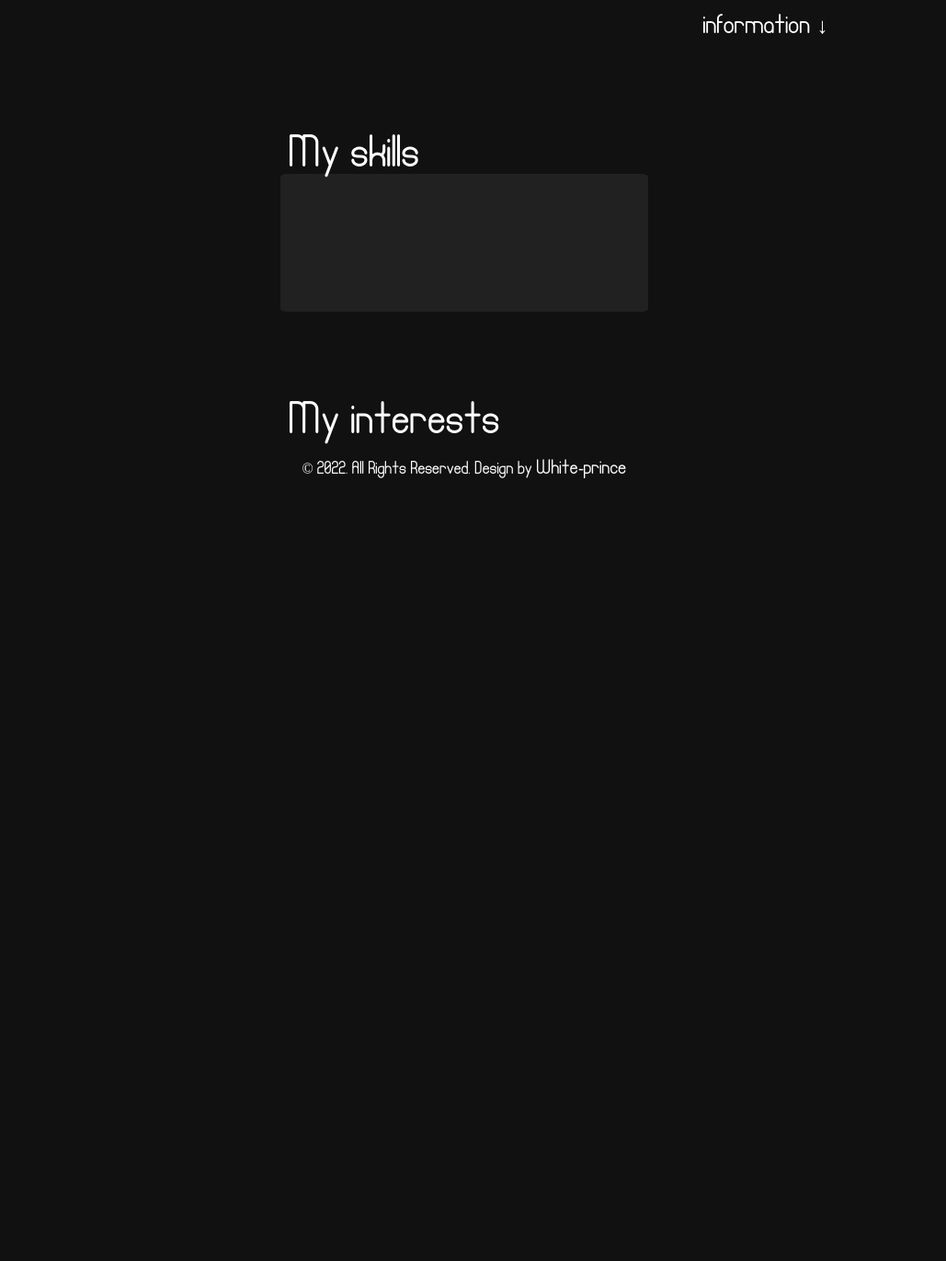
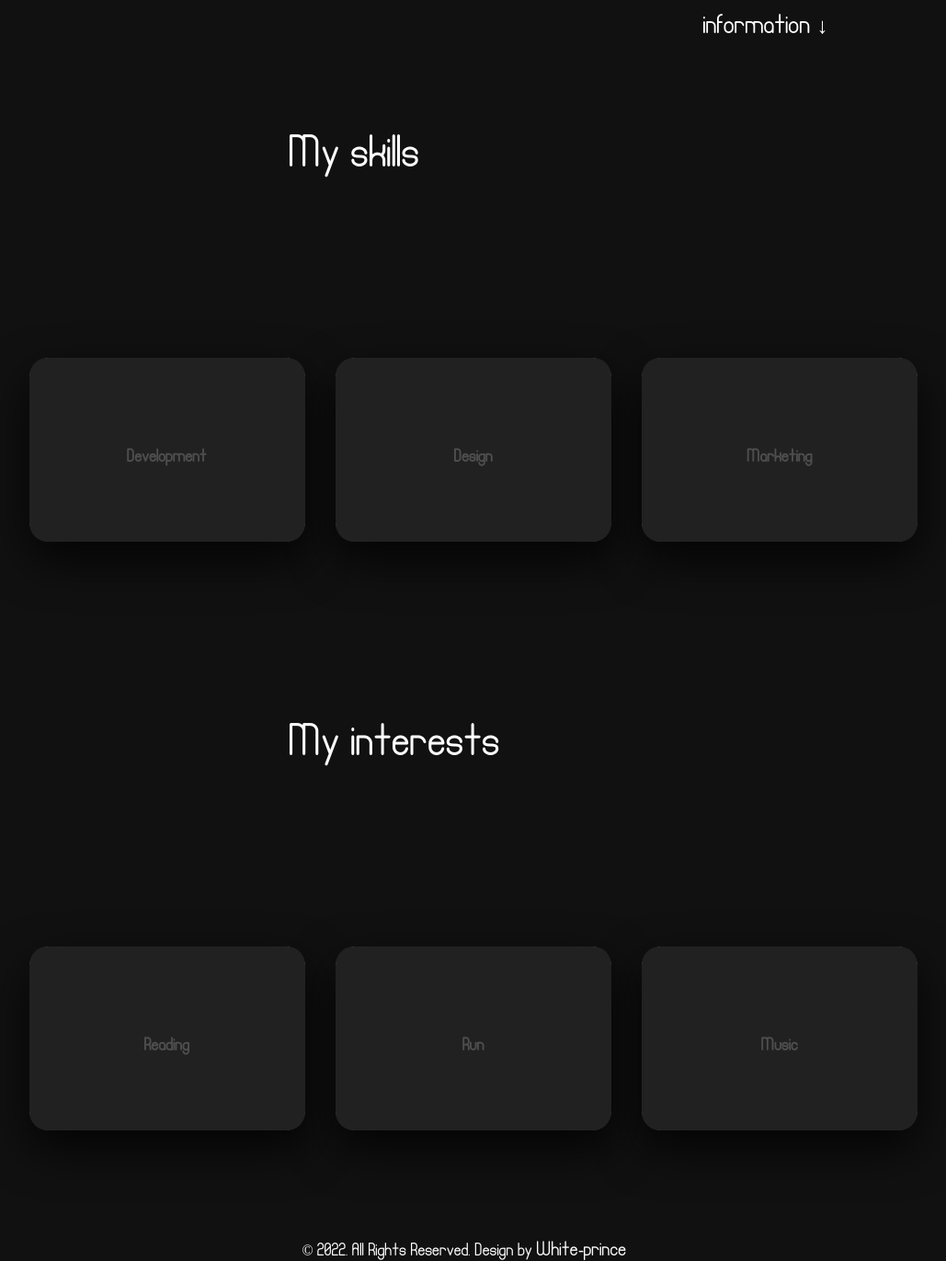
Before and after one commit to regidf12/White-prince-website, a Django app: page /about in a window 1280 px wide. Shown: the part 1551-2922 px from the top of the page at 92% size, without its empty margins (135-1164 px from the left). Before the commit the page ends 2071 px from the top, so only its background shows below. Run offline with Django 4.2, Linux system fonts and the light colour scheme.

Commit message:
Complite about-page

```diff
--- a/taskmanager/main/templates/main/about.html
+++ b/taskmanager/main/templates/main/about.html
@@ -21,9 +21,100 @@ White prince | About |
             Below is the exact information ↓ <br>
         </p>
         <p class="prename">My skills</p>
-        <div class="block">
-            <p></p>
-        </div>
+        <div class="container-about-me">
+            <div class="card">
+               <div class="face face1">
+                 <div class="content">
+                   <i class="fab fa-apple"></i>
+                    <h3>Development</h3>
+                 </div>
+               </div>
+               <div class="face face2">
+                 <div class="content">
+                   <p></p>
+                 </div>
+               </div>
+            </div>
+            <div class="card">
+                <div class="face face1">
+                  <div class="content">
+                    <i class="fab fa-apple"></i>
+                     <h3>Design</h3>
+                  </div>
+                </div>
+                <div class="face face2">
+                  <div class="content">
+                    <p> </p>
+                  </div>
+                </div>
+             </div>
+             <div class="card">
+                <div class="face face1">
+                  <div class="content">
+                    <i class="fab fa-apple"></i>
+                     <h3>Marketing</h3>
+                  </div>
+                </div>
+                <div class="face face2">
+                  <div class="content">
+                    <p> </p>
+                  </div>
+                </div>
+             </div>
+          </div>
         <p class="prename">My interests</p>
+        <div class="container-about-me">
+            <div class="card">
+               <div class="face face1">
+                 <div class="content">
+                   <i class="fab fa-apple"></i>
+                    <h3>Reading</h3>
+                 </div>
+               </div>
+               <div class="face face2">
+                 <div class="content">
+                   <p>Jason Schreier: "Blood, Sweat, and Pixels"<br>Robert Kiyosaki: "Rich dad poor dad"<br>Petzold Charles: "Code"</p>
+                 </div>
+               </div>
+            </div>
+            <div class="card">
+                <div class="face face1">
+                  <div class="content">
+                    <i class="fab fa-apple"></i>
+                     <h3>Run</h3>
+                  </div>
+                </div>
+                <div class="face face2">
+                  <div class="content">
+                    <p>I run once every two days<br>Usually: Monday, Wednesday, Friday</p>
+                  </div>
+                </div>
+             </div>
+             <div class="card">
+                <div class="face face1">
+                  <div class="content">
+                    <i class="fab fa-apple"></i>
+                     <h3>Music</h3>
+                  </div>
+                </div>
+                <div class="face face2">
+                  <div class="content">
+                    <p>
+                    My favourite genre:<br>
+                    "Electropop"
+                    <br>
+                    My favorite performers:<br>
+                    "Twenty One Pilots"
+                    "Lil Peep"
+                    <br>
+                    My favorite tracks:<br>
+                    "Stressed Out"
+                    "Star Shopping"
+                    <br>
+                    </p>
+                  </div>
+                </div>
+             </div>
+          </div>
     </div>
 {% endblock %}
--- a/taskmanager/static/css/style.css
+++ b/taskmanager/static/css/style.css
@@ -274,6 +274,7 @@ About
   line-height: 40px;
   margin-top: -100px;
 }
+/*Card*/
 .container-about-me{
   margin-top: 100px;
   width: 1000px;
@@ -299,6 +300,7 @@ About
   align-items: center;
   z-index: 1;
   transform: translateY(100px);
+  border-radius: 20px;
 }
 .container-about-me .card:hover .face.face1{
   transform: translateY(0);
@@ -343,9 +345,10 @@ About
   box-sizing: border-box;
   box-shadow: 0 20px 50px rgba(0,0,0,.8);
   transform: translateY(-100px);
+  border-radius: 23px;
 }
 .container-about-me .card:hover .face.face2{
-  transform: translateY(0);
+  transform: translateY(-16%);
 }
 .container-about-me .card .face.face2 .content p, a{
   font-size: 10pt;
@@ -372,12 +375,22 @@ About
   margin-left: 300px;
   font-size: 40px;
 }
-.block{
+.container-block{
+  width: 100%;
+  display: inline;
+}
+.container-block-iteam{
+  float: left;
   width: 400px;
   height: 150px;
   background-color: #212121;
-  border-radius: 2%;
+  border-radius: 20px;
+  margin-left: 60px;
+  margin-right: 60px;
+  margin-top: 100px;
+  margin-bottom: 100px;
   padding: 10px;
+  font-size: 24px;
 }
 /*Footer*/
 footer{
```
Also changed, not shown: taskmanager/main/templates/main/contact.html (+0 -41 lines), taskmanager/static/img/pr.jpg (deleted).
